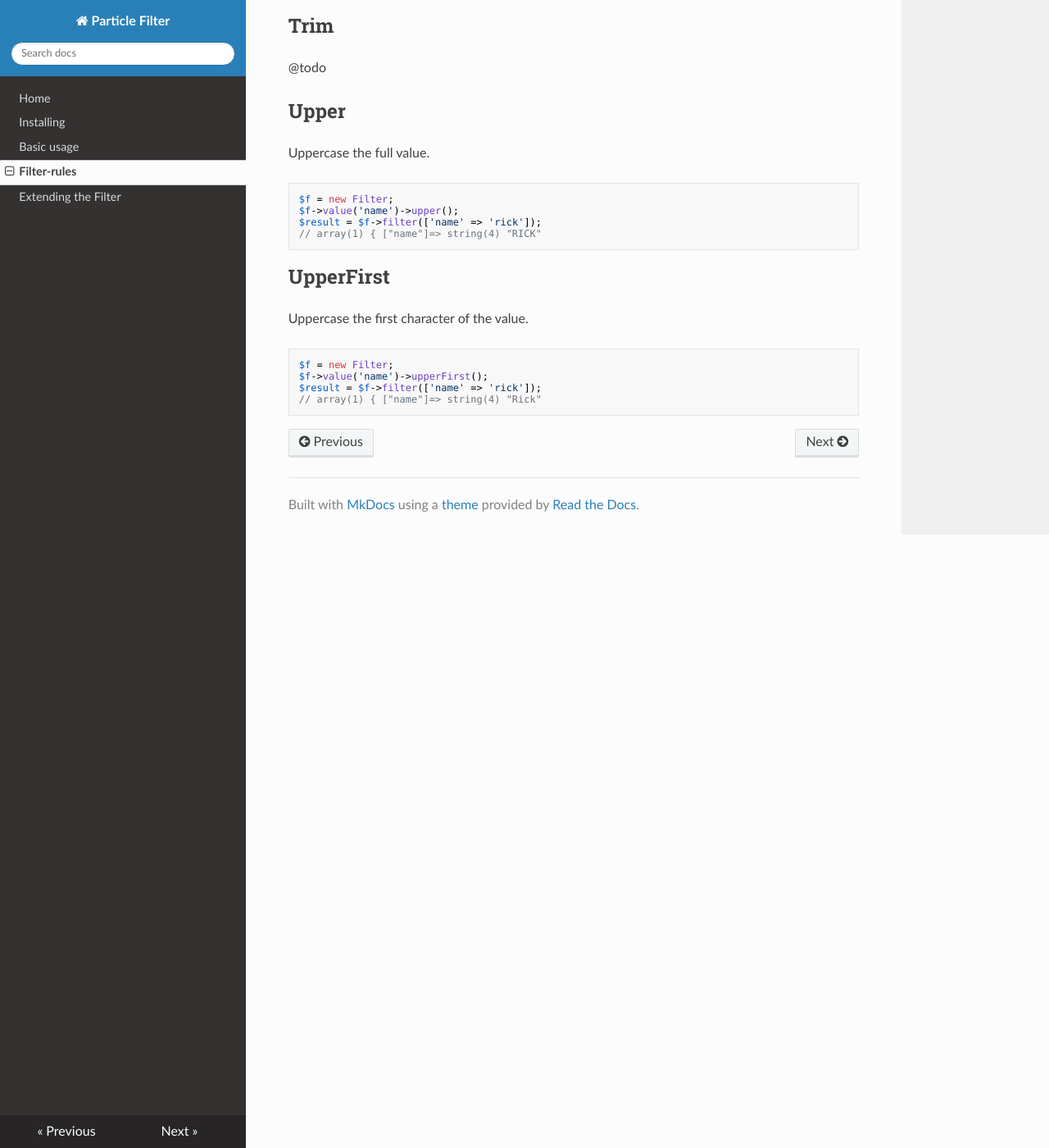
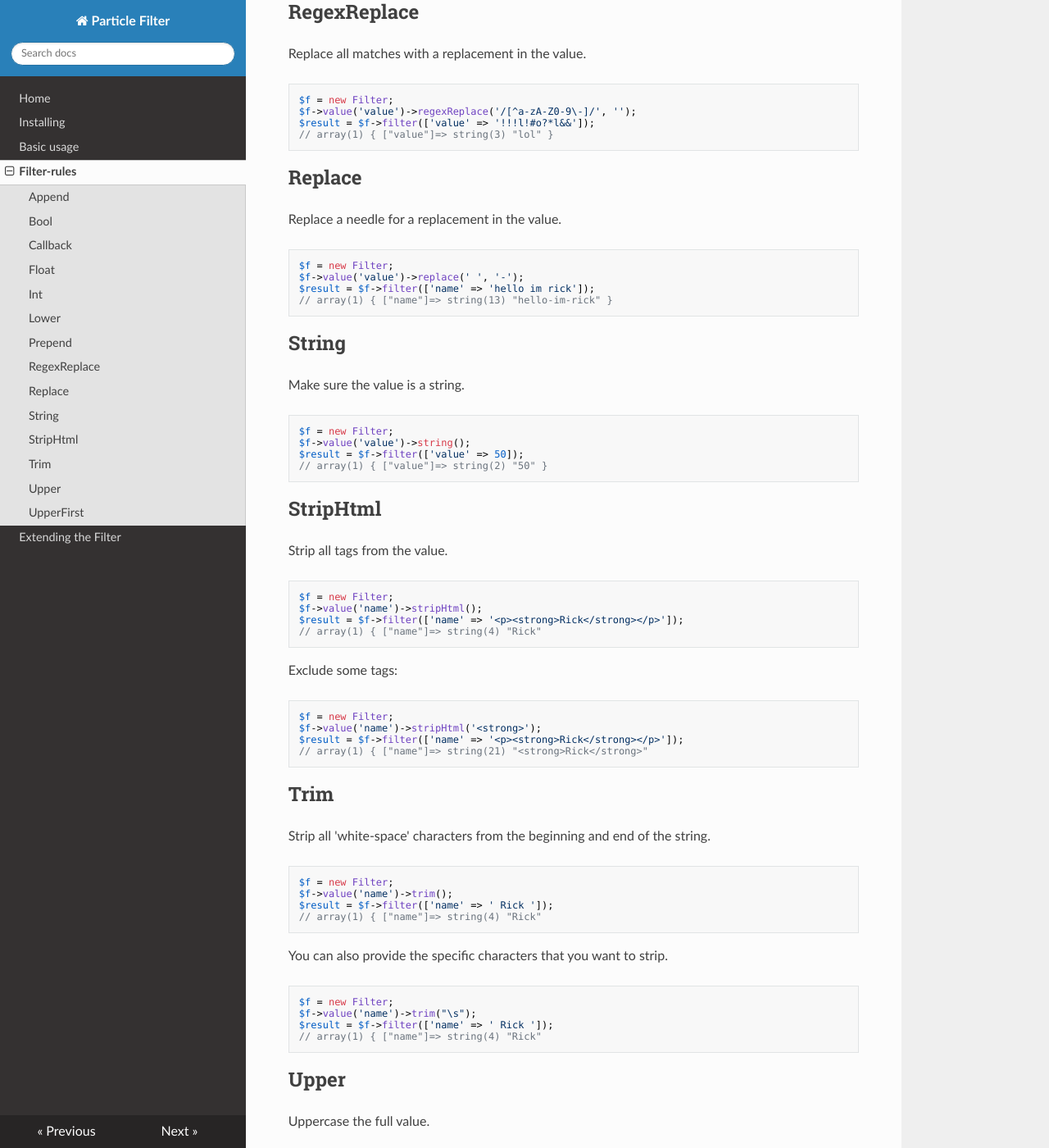
Before and after one commit to particle-php/Filter, an MkDocs documentation site: the page built from docs/filter-rules.md, in a window 1280 px wide and 1400 px high, scrolled down 2084 px. Shown: the whole window at 82% size. Built offline with MkDocs 1.6.1, drawn with Linux system fonts in a browser that asks for light colours; nearby versions of some CDN libraries; old or Windows-style settings are respelled for this version of MkDocs; some of the changed text lies outside the part shown.

Commit message:
Update filter-rules with usage examples

````diff
--- a/docs/filter-rules.md
+++ b/docs/filter-rules.md
@@ -45,19 +43,49 @@ $result = $f->filter(['newsletter' => 'yes']);
 
 ## Callback
 
-@todo
+Callback allows you to quickly add a custom filter, as you can provide a closure that manipulates the value.
+
+```php
+$f = new Filter;
+$f->value('name')->callback(function($value) {
+    return '<strong>' . $value . '</strong>';
+});
+$result = $f->filter(['name' => 'Rick']);
+// array(1) { ["name"]=> string(21) "<strong>Rick</strong>"
+```
 
 ## Float
 
-@todo
+Make sure the value is a float.
+
+```php
+$f = new Filter;
+$f->value('value')->float();
+$result = $f->filter(['value' => '123.123']);
+// array(1) { ["value"]=> float(123.123) }
+```
 
 ## Int
 
-@todo
+Make sure the value is a int.
+
+```php
+$f = new Filter;
+$f->value('value')->int();
+$result = $f->filter(['value' => '123.123']);
+// array(1) { ["value"]=> int(123) }
+```
 
 ## Lower
 
-@todo
+Lowercase the full value.
+
+```php
+$f = new Filter;
+$f->value('name')->lower();
+$result = $f->filter(['name' => 'RICK']);
+// array(1) { ["name"]=> string(4) "rick"
+```
 
 ## Prepend
 
@@ -72,23 +100,76 @@ $result = $f->filter(['name' => 'Rick']);
 
 ## RegexReplace
 
-@todo
+Replace all matches with a replacement in the value.
+
+```php
+$f = new Filter;
+$f->value('value')->regexReplace('/[^a-zA-Z0-9\-]/', '');
+$result = $f->filter(['value' => '!!!l!#o?*l&&']);
+// array(1) { ["value"]=> string(3) "lol" }
+```
 
 ## Replace
 
-@todo
+Replace a needle for a replacement in the value.
+
+```php
+$f = new Filter;
+$f->value('value')->replace(' ', '-');
+$result = $f->filter(['name' => 'hello im rick']);
+// array(1) { ["name"]=> string(13) "hello-im-rick" }
+```
 
 ## String
 
-@todo
+Make sure the value is a string.
+
+```php
+$f = new Filter;
+$f->value('value')->string();
+$result = $f->filter(['value' => 50]);
+// array(1) { ["value"]=> string(2) "50" }
+```
 
 ## StripHtml
 
-@todo
+Strip all tags from the value.
+
+```php
+$f = new Filter;
+$f->value('name')->stripHtml();
+$result = $f->filter(['name' => '<p><strong>Rick</strong></p>']);
+// array(1) { ["name"]=> string(4) "Rick"
+```
+
+Exclude some tags:
+
+```php
+$f = new Filter;
+$f->value('name')->stripHtml('<strong>');
+$result = $f->filter(['name' => '<p><strong>Rick</strong></p>']);
+// array(1) { ["name"]=> string(21) "<strong>Rick</strong>"
+```
 
 ## Trim
 
-@todo
+Strip all 'white-space' characters from the beginning and end of the string.
+
+```php
+$f = new Filter;
+$f->value('name')->trim();
+$result = $f->filter(['name' => ' Rick ']);
+// array(1) { ["name"]=> string(4) "Rick"
+```
+
+You can also provide the specific characters that you want to strip.
+
+```php
+$f = new Filter;
+$f->value('name')->trim("\s");
+$result = $f->filter(['name' => ' Rick ']);
+// array(1) { ["name"]=> string(4) "Rick"
+```
 
 ## Upper
 
````
Also changed, not shown: other parts of docs/filter-rules.md (+1 -3 lines), README.md (+1 -17 lines), docs/basic-usage.md (+4 -0 lines).
